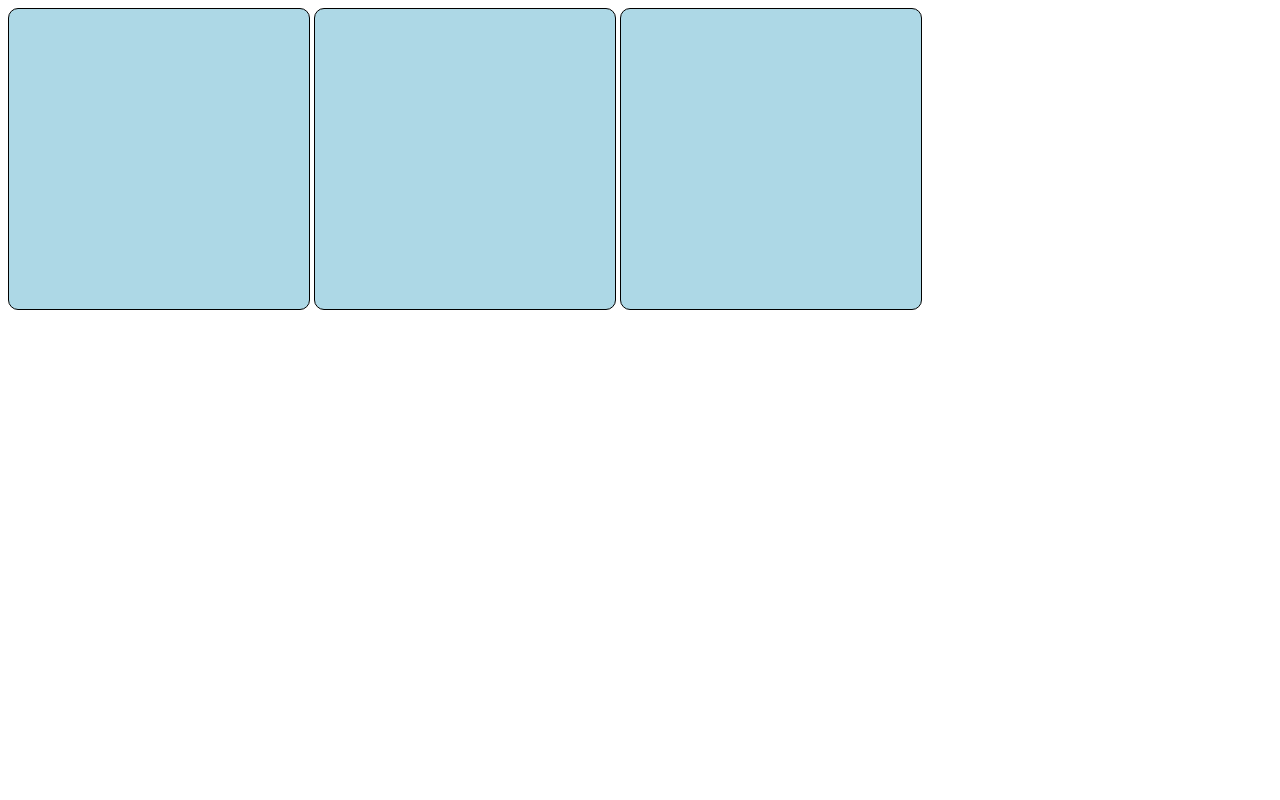
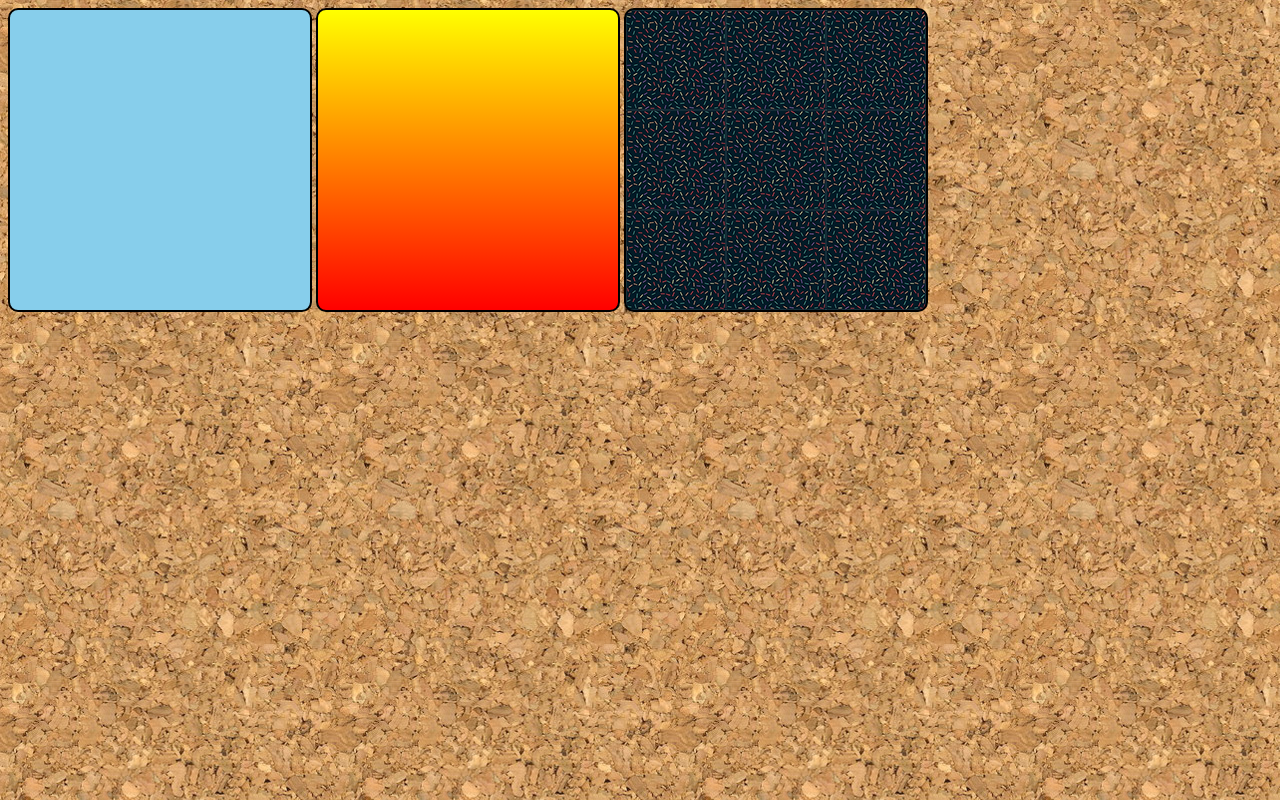
Before and after one commit to lucasdesouzaoliveira/htmlcss, a plain HTML site: page exercisios/ex22/fotos001.html in a window 1280 px wide. Drawn offline with Linux system fonts and the light colour scheme.

Commit message:
imagem de fundo

```diff
--- a/exercisios/ex22/fotos001.html
+++ b/exercisios/ex22/fotos001.html
@@ -5,24 +5,40 @@
     <meta name="viewport" content="width=device-width, initial-scale=1.0">
     <title>imagens para tela de fundo</title>
     <style>
+        body{
+
+        background-image: url(imagens/wallpaper001.jpg);
+        }
         .quadrado{
-          border: 1px solid black;
+          border: 2px solid black;
           width: 300px;
           height:300px;
+          background-color: lightblue;
           display: inline-block;
-          background-color: lightblue;
           border-radius: 10px;
+        }
+
+        #q1{
+           background-color: skyblue;
+        }
+
+        #q2{
+           background-image: linear-gradient(to bottom, yellow, red);
+        }
+
+        #q3{
+           background-image: url(imagens/pattern001.png);
         }
     </style>
 </head>
 <body>
-    <div class="quadrado">
+    <div class="quadrado" id="q1">
 
     </div>
-    <div class="quadrado">
+    <div class="quadrado" id="q2">
 
     </div>
-    <div class="quadrado">
+    <div class="quadrado" id="q3">
 
     </div>
 </body>
```
